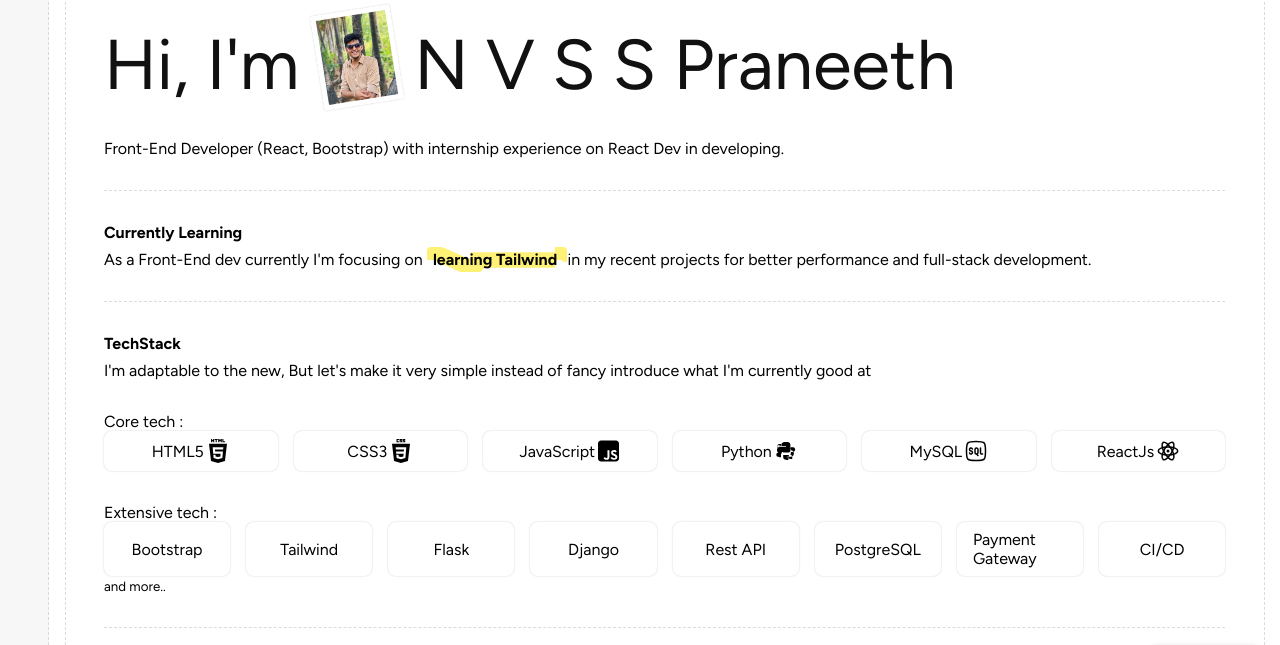
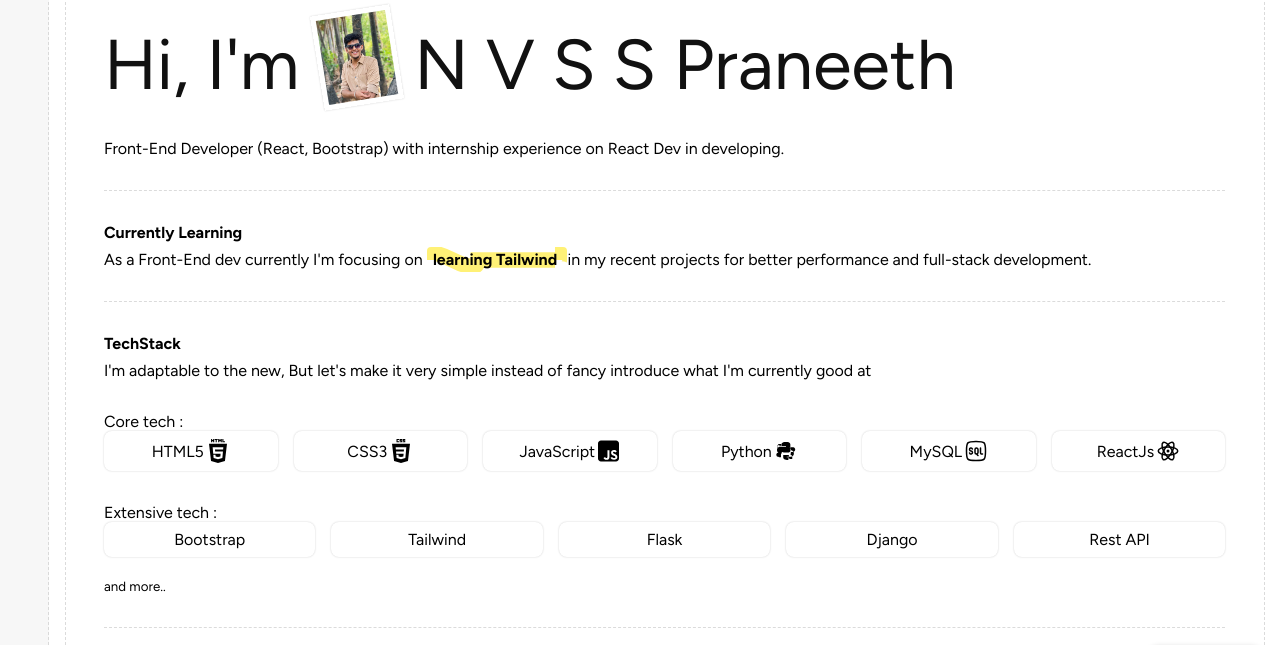
Before and after one commit to PraneethNVSS/praneethnvss.github.io, a plain HTML site: page index.html in a window 1280 px wide. Shown: the part 93-738 px from the top of the page. Drawn offline with nearby package versions, Linux system fonts and the light colour scheme; a script that the page names is missing; a web font is replaced by a local one.

Commit message:
Remove items from technology list in index.html
Removed PostgreSQL, Payment Gateway, and CI/CD from the list.

```diff
--- a/index.html
+++ b/index.html
@@ -132,10 +132,8 @@
                         <li>Flask</li>
                         <li>Django</li>
                         <li>Rest API</li>
-                        <li>PostgreSQL</li>
-                        <li>Payment Gateway</li>
-                        <li>CI/CD</li>
-                    </ul>
+
+                    </ul><br>
                     <small>and more..</small>
                 </section>
                 <hr>
```
